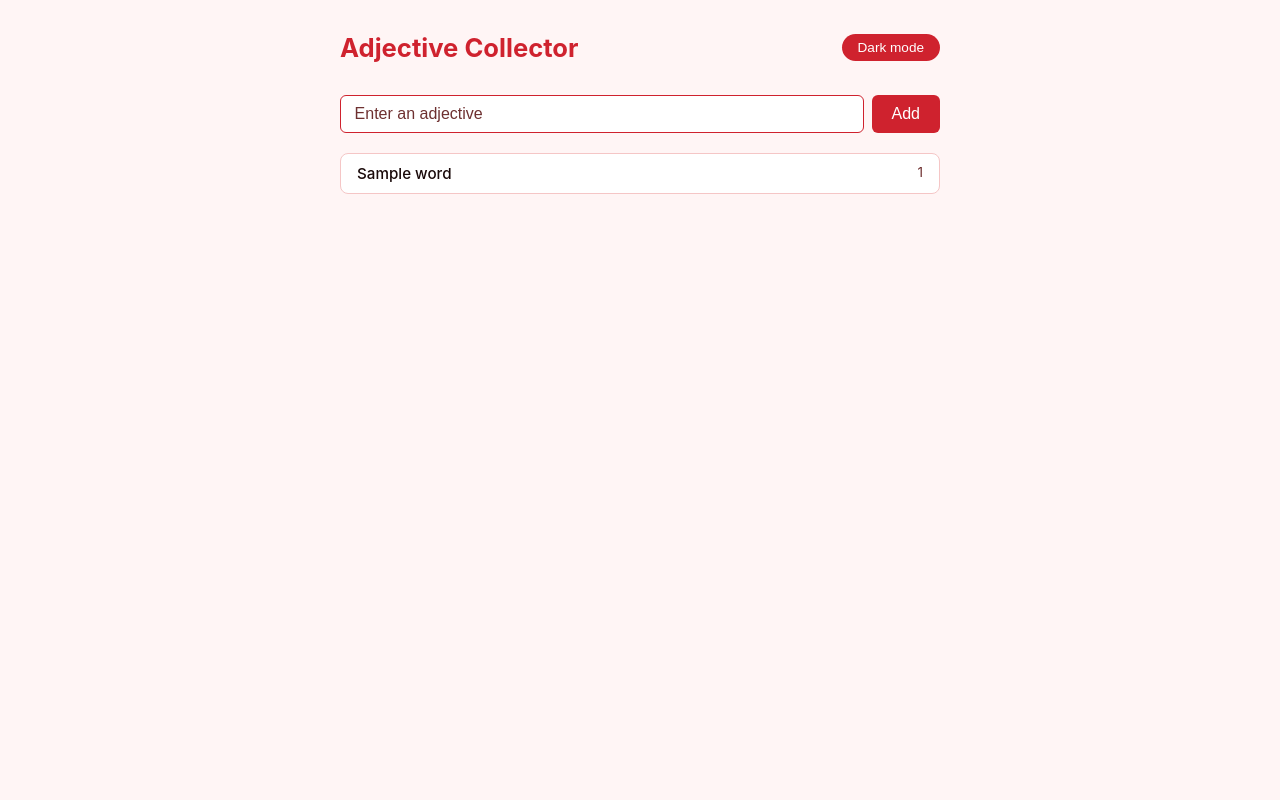
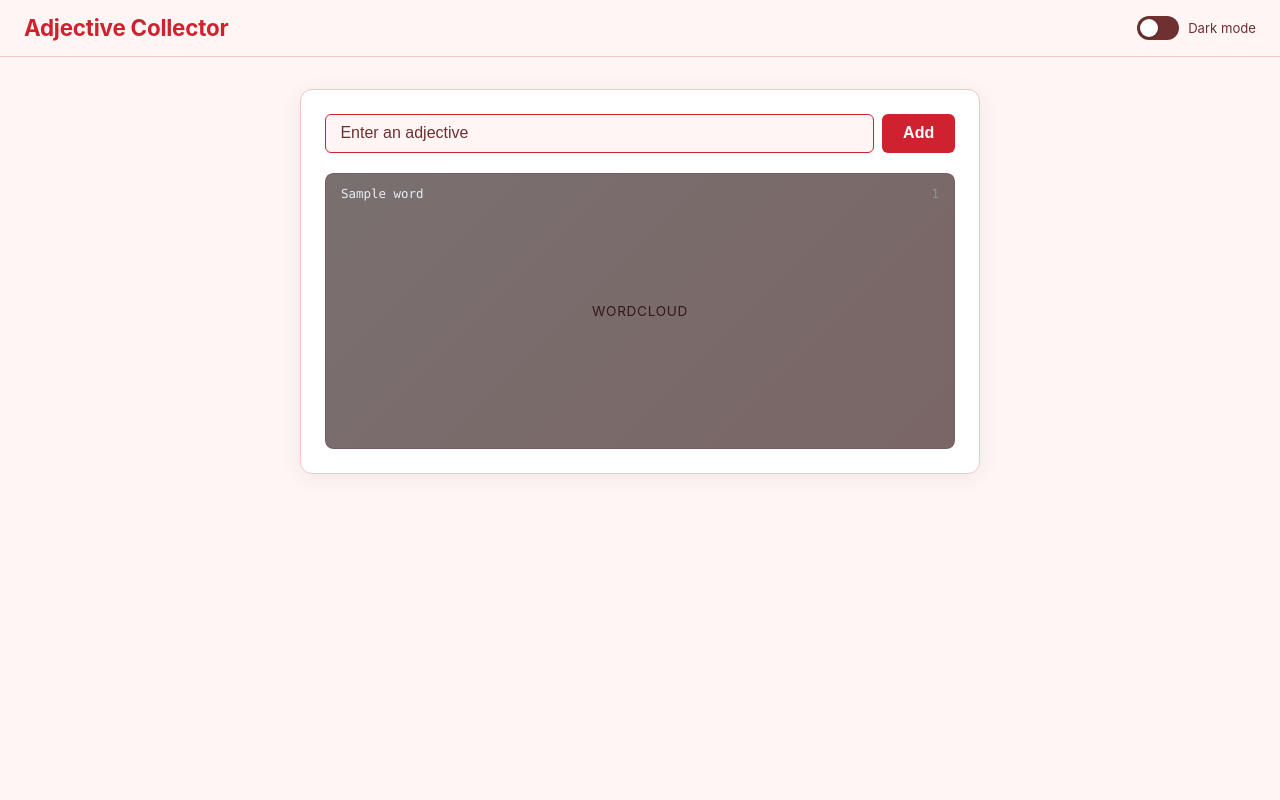
Before and after one commit to MathiasBenoni/eksamensprosjekt_mariadb, a Flask app: template templates/index.html in a window 1280 px wide. Run offline with Flask 3, Linux system fonts and the light colour scheme; the template is opened without the code that fills it: most values are stand-ins (such as "Sample title", 1, 10 or a date in 2020).

Commit message:
Restructure layout with sticky header, card, and wordcloud debug overlay
Co-Authored-By: Claude Sonnet 4.6 <noreply@anthropic.com>

```diff
--- a/static/style.css
+++ b/static/style.css
@@ -1,39 +1,41 @@
-/* Light mode (default) — GitHub red palette */
+/* ── Tokens ─────────────────────────────────────────────── */
 :root {
-    --bg:           #fff5f5;
-    --surface:      #ffffff;
-    --border:       #f5c6c6;
-    --accent:       #cf222e;
-    --accent-hover: #a0141e;
-    --text:         #1a0a0a;
-    --text-muted:   #6e3030;
-    --flash-ok-bg:  #fdf3f3;
-    --flash-ok-fg:  #cf222e;
-    --flash-err-bg: #fff0f0;
-    --flash-err-fg: #9a0000;
-    --btn-text:     #ffffff;
-    --toggle-bg:    #cf222e;
-    --toggle-text:  #ffffff;
+    --bg:               #fff5f5;
+    --surface:          #ffffff;
+    --border:           #f5c6c6;
+    --accent:           #cf222e;
+    --accent-hover:     #a0141e;
+    --text:             #1a0a0a;
+    --text-muted:       #6e3030;
+    --flash-ok-bg:      #fdf3f3;
+    --flash-ok-fg:      #cf222e;
+    --flash-err-bg:     #fff0f0;
+    --flash-err-fg:     #9a0000;
+    --btn-text:         #ffffff;
+    --header-bg:        rgba(255,245,245,0.85);
+    --placeholder-from: #ffeaea;
+    --placeholder-to:   #ffd6d6;
 }
 
-/* Dark mode — GitHub green palette */
 [data-theme="dark"] {
-    --bg:           #0d1117;
-    --surface:      #161b22;
-    --border:       #238636;
-    --accent:       #3fb950;
-    --accent-hover: #56d364;
-    --text:         #e6edf3;
-    --text-muted:   #8b949e;
-    --flash-ok-bg:  #0d2a16;
-    --flash-ok-fg:  #3fb950;
-    --flash-err-bg: #2a0d0d;
-    --flash-err-fg: #f85149;
-    --btn-text:     #0d1117;
-    --toggle-bg:    #238636;
-    --toggle-text:  #ffffff;
+    --bg:               #0d1117;
+    --surface:          #161b22;
+    --border:           #238636;
+    --accent:           #3fb950;
+    --accent-hover:     #56d364;
+    --text:             #e6edf3;
+    --text-muted:       #8b949e;
+    --flash-ok-bg:      #0d2a16;
+    --flash-ok-fg:      #3fb950;
+    --flash-err-bg:     #2a0d0d;
+    --flash-err-fg:     #f85149;
+    --btn-text:         #0d1117;
+    --header-bg:        rgba(13,17,23,0.85);
+    --placeholder-from: #0d2a16;
+    --placeholder-to:   #0a1a0a;
 }
 
+/* ── Reset ──────────────────────────────────────────────── */
 *, *::before, *::after { box-sizing: border-box; margin: 0; padding: 0; }
 
 body {
@@ -41,53 +43,104 @@ body {
     color: var(--text);
     font-family: -apple-system, BlinkMacSystemFont, "Segoe UI", Helvetica, Arial, sans-serif;
     min-height: 100vh;
-    padding: 2rem 1rem;
     transition: background 0.2s, color 0.2s;
 }
 
-.container {
-    max-width: 600px;
-    margin: 0 auto;
-}
-
+/* ── Header ─────────────────────────────────────────────── */
 header {
+    position: sticky;
+    top: 0;
+    z-index: 100;
+    background: var(--header-bg);
+    backdrop-filter: blur(10px);
+    -webkit-backdrop-filter: blur(10px);
+    border-bottom: 1px solid var(--border);
     display: flex;
     align-items: center;
     justify-content: space-between;
-    margin-bottom: 2rem;
+    padding: 0.9rem 1.5rem;
 }
 
 h1 {
-    font-size: 1.6rem;
+    font-size: 1.4rem;
+    font-weight: 700;
     color: var(--accent);
+    letter-spacing: -0.01em;
 }
 
-/* Toggle button */
-#theme-toggle {
-    background: var(--toggle-bg);
-    color: var(--toggle-text);
-    border: none;
-    border-radius: 2rem;
-    padding: 0.4rem 1rem;
-    font-size: 0.85rem;
+/* ── Toggle switch ──────────────────────────────────────── */
+.theme-switch {
+    display: flex;
+    align-items: center;
+    gap: 0.6rem;
     cursor: pointer;
+    user-select: none;
+}
+
+.theme-switch input { display: none; }
+
+.slider {
+    position: relative;
+    width: 42px;
+    height: 24px;
+    background: var(--text-muted);
+    border-radius: 12px;
     transition: background 0.2s;
+    flex-shrink: 0;
 }
-#theme-toggle:hover { opacity: 0.85; }
+.slider::before {
+    content: '';
+    position: absolute;
+    width: 18px;
+    height: 18px;
+    background: #fff;
+    border-radius: 50%;
+    top: 3px;
+    left: 3px;
+    transition: transform 0.2s;
+    box-shadow: 0 1px 3px rgba(0,0,0,0.25);
+}
+input:checked + .slider { background: var(--accent); }
+input:checked + .slider::before { transform: translateX(18px); }
 
-/* Form */
+.switch-label {
+    font-size: 0.82rem;
+    color: var(--text-muted);
+    white-space: nowrap;
+}
+
+/* ── Main / Card ────────────────────────────────────────── */
+main {
+    display: flex;
+    justify-content: center;
+    padding: 2rem 1rem;
+}
+
+.card {
+    width: 100%;
+    max-width: 680px;
+    background: var(--surface);
+    border: 1px solid var(--border);
+    border-radius: 12px;
+    padding: 1.5rem;
+    display: flex;
+    flex-direction: column;
+    gap: 1.25rem;
+    box-shadow: 0 4px 24px rgba(0,0,0,0.06);
+}
+
+/* ── Form ───────────────────────────────────────────────── */
 form {
     display: flex;
     gap: 0.5rem;
-    margin-bottom: 1.25rem;
 }
 
 input[type="text"] {
     flex: 1;
-    padding: 0.55rem 0.85rem;
+    padding: 0.6rem 0.9rem;
     border: 1px solid var(--border);
     border-radius: 6px;
-    background: var(--surface);
+    background: var(--bg);
     color: var(--text);
     font-size: 1rem;
     outline: none;
@@ -97,53 +150,83 @@ input[type="text"]:focus { border-color: var(--accent); }
 input[type="text"]::placeholder { color: var(--text-muted); }
 
 button[type="submit"] {
-    padding: 0.55rem 1.25rem;
+    padding: 0.6rem 1.3rem;
     background: var(--accent);
     color: var(--btn-text);
     border: none;
     border-radius: 6px;
     font-size: 1rem;
+    font-weight: 600;
     cursor: pointer;
     transition: background 0.15s;
+    white-space: nowrap;
 }
 button[type="submit"]:hover { background: var(--accent-hover); }
 
-/* Flash messages */
+/* ── Flash messages ─────────────────────────────────────── */
 .flash {
-    padding: 0.6rem 0.9rem;
+    padding: 0.55rem 0.85rem;
     border-radius: 6px;
-    margin-bottom: 1rem;
-    font-size: 0.9rem;
+    font-size: 0.88rem;
 }
 .flash.success { background: var(--flash-ok-bg);  color: var(--flash-ok-fg); }
 .flash.error   { background: var(--flash-err-bg); color: var(--flash-err-fg); }
 
-/* Adjective list */
-ul {
-    list-style: none;
+/* ── Wordcloud area + debug overlay ─────────────────────── */
+.wordcloud-wrapper {
+    position: relative;
+    width: 100%;
+    border-radius: 8px;
+    overflow: hidden;
+}
+
+.wordcloud-area {
+    width: 100%;
+    aspect-ratio: 16 / 7;
+    background: linear-gradient(135deg, var(--placeholder-from) 0%, var(--placeholder-to) 100%);
+    display: flex;
+    align-items: center;
+    justify-content: center;
     border: 1px solid var(--border);
     border-radius: 8px;
-    overflow: hidden;
-    background: var(--surface);
 }
 
-ul li {
+.wordcloud-hint {
+    font-size: 0.85rem;
+    color: var(--text-muted);
+    letter-spacing: 0.05em;
+    text-transform: uppercase;
+}
+
+.debug-overlay {
+    position: absolute;
+    inset: 0;
+    background: rgba(0, 0, 0, 0.52);
+    padding: 0.75rem 1rem;
+    overflow-y: auto;
+    display: flex;
+    flex-direction: column;
+    gap: 0.2rem;
+    border-radius: 8px;
+}
+
+.debug-row {
     display: flex;
     justify-content: space-between;
-    padding: 0.65rem 1rem;
-    border-bottom: 1px solid var(--border);
-    font-size: 0.95rem;
-    transition: background 0.1s;
+    font-family: "SFMono-Regular", Consolas, "Liberation Mono", Menlo, monospace;
+    font-size: 0.78rem;
+    color: #e6edf3;
+    line-height: 1.5;
 }
-ul li:last-child { border-bottom: none; }
-ul li:hover { background: var(--bg); }
 
-.word  { font-weight: 500; }
-.count { color: var(--text-muted); font-size: 0.85rem; }
+.dw { font-weight: 500; }
+.dc { color: #8b949e; }
 
-.empty {
-    padding: 1.5rem;
+.debug-empty {
+    font-family: "SFMono-Regular", Consolas, monospace;
+    font-size: 0.78rem;
+    color: #8b949e;
     text-align: center;
-    color: var(--text-muted);
-    font-size: 0.9rem;
+    margin-top: auto;
+    margin-bottom: auto;
 }
--- a/templates/index.html
+++ b/templates/index.html
@@ -6,16 +6,18 @@
     <link rel="stylesheet" href="{{ url_for('static', filename='style.css') }}">
 </head>
 <body>
-<div class="container">
+
 <header>
     <h1>Adjective Collector</h1>
-        <button id="theme-toggle" aria-label="Toggle dark/light mode">Dark mode</button>
+    <label class="theme-switch" aria-label="Toggle dark mode">
+        <input type="checkbox" id="theme-toggle">
+        <span class="slider"></span>
+        <span class="switch-label" id="switch-label">Dark mode</span>
+    </label>
 </header>
 
-    <form method="post">
-        <input type="text" name="word" placeholder="Enter an adjective" autofocus>
-        <button type="submit">Add</button>
-    </form>
+<main>
+    <div class="card">
 
         {% with messages = get_flashed_messages(with_categories=true) %}
             {% for category, message in messages %}
@@ -23,34 +25,47 @@
             {% endfor %}
         {% endwith %}
 
-    <ul>
+        <form method="post">
+            <input type="text" name="word" placeholder="Enter an adjective" autofocus>
+            <button type="submit">Add</button>
+        </form>
+
+        <div class="wordcloud-wrapper">
+            <div class="wordcloud-area">
+                <span class="wordcloud-hint">Wordcloud</span>
+            </div>
+            <div class="debug-overlay">
                 {% for word, count in adjectives.items() %}
-            <li>
-                <span class="word">{{ word }}</span>
-                <span class="count">{{ count }}</span>
-            </li>
+                    <div class="debug-row">
+                        <span class="dw">{{ word }}</span>
+                        <span class="dc">{{ count }}</span>
+                    </div>
                 {% else %}
-            <li class="empty">No adjectives yet — be the first!</li>
+                    <div class="debug-empty">No adjectives yet</div>
                 {% endfor %}
-    </ul>
             </div>
+        </div>
+
+    </div>
+</main>
 
 <script>
     const toggle = document.getElementById('theme-toggle');
+    const label  = document.getElementById('switch-label');
     const root   = document.documentElement;
 
-    const saved = localStorage.getItem('theme') || 'light';
-    applyTheme(saved);
+    applyTheme(localStorage.getItem('theme') || 'light');
 
-    toggle.addEventListener('click', () => {
-        const next = root.dataset.theme === 'dark' ? 'light' : 'dark';
+    toggle.addEventListener('change', () => {
+        const next = toggle.checked ? 'dark' : 'light';
         applyTheme(next);
         localStorage.setItem('theme', next);
     });
 
     function applyTheme(theme) {
-        root.dataset.theme   = theme;
-        toggle.textContent   = theme === 'dark' ? 'Light mode' : 'Dark mode';
+        root.dataset.theme = theme;
+        toggle.checked     = theme === 'dark';
+        label.textContent  = theme === 'dark' ? 'Light mode' : 'Dark mode';
     }
 </script>
 </body>
```
Lines whose indentation alone changed are shown as unchanged.
